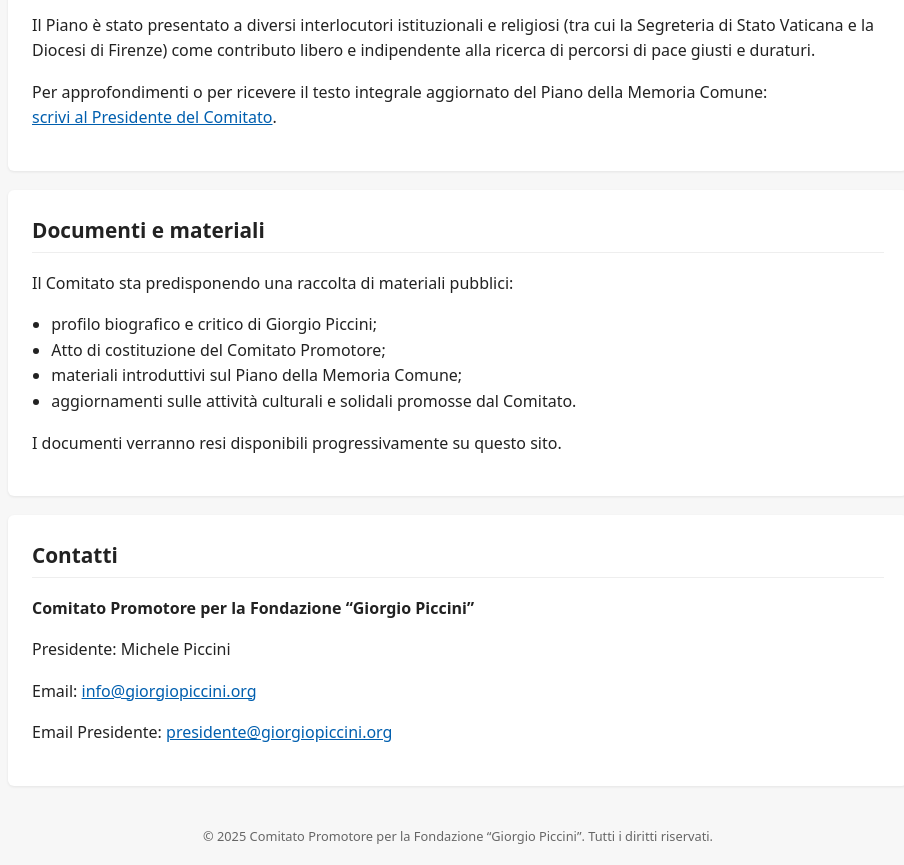
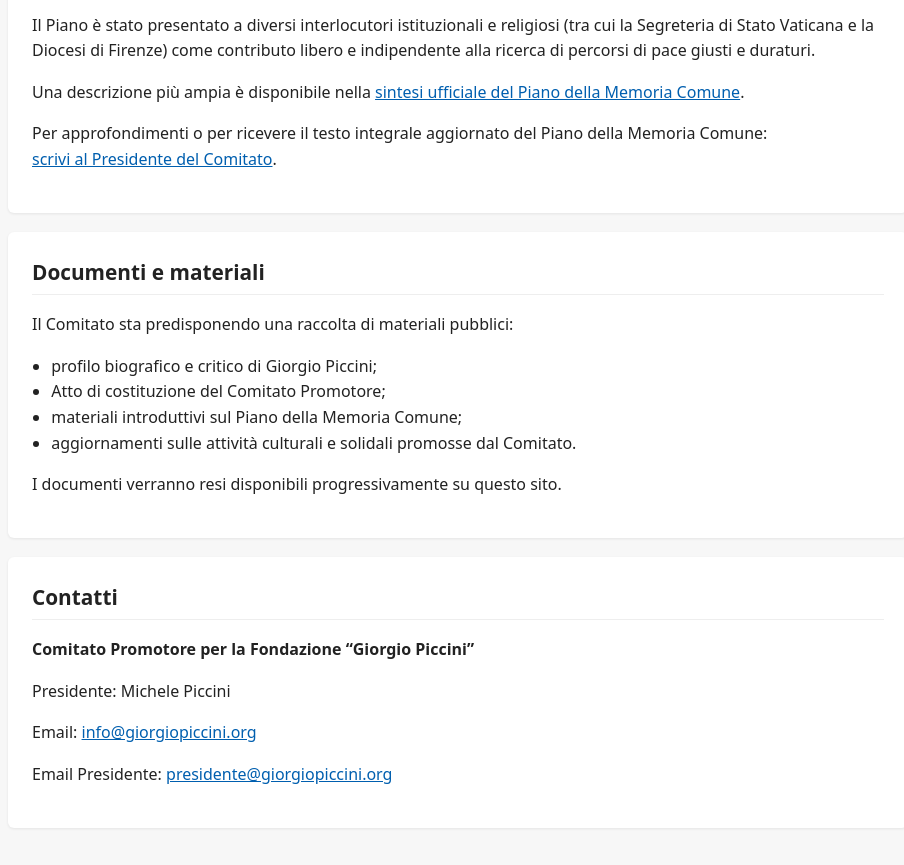
Before and after one commit to mpiccini-ops/giorgiopiccini, a plain HTML site: page index.html in a window 1280 px wide. Shown: the part 1952-2817 px from the top of the page, without its empty margins (182-1086 px from the left). Drawn offline with Linux system fonts and the light colour scheme.

Commit message:
Add link to official summary in index.html
Added a link to the official summary of the Common Memory Plan.

```diff
--- a/index.html
+++ b/index.html
@@ -191,6 +191,10 @@
       indipendente alla ricerca di percorsi di pace giusti e duraturi.
     </p>
     <p>
+  Una descrizione più ampia è disponibile nella
+  <a href="piano.html">sintesi ufficiale del Piano della Memoria Comune</a>.
+</p>
+    <p>
       Per approfondimenti o per ricevere il testo integrale aggiornato del Piano della Memoria Comune:
       <br>
       <a href="mailto:presidente@giorgiopiccini.org">scrivi al Presidente del Comitato</a>.
```
